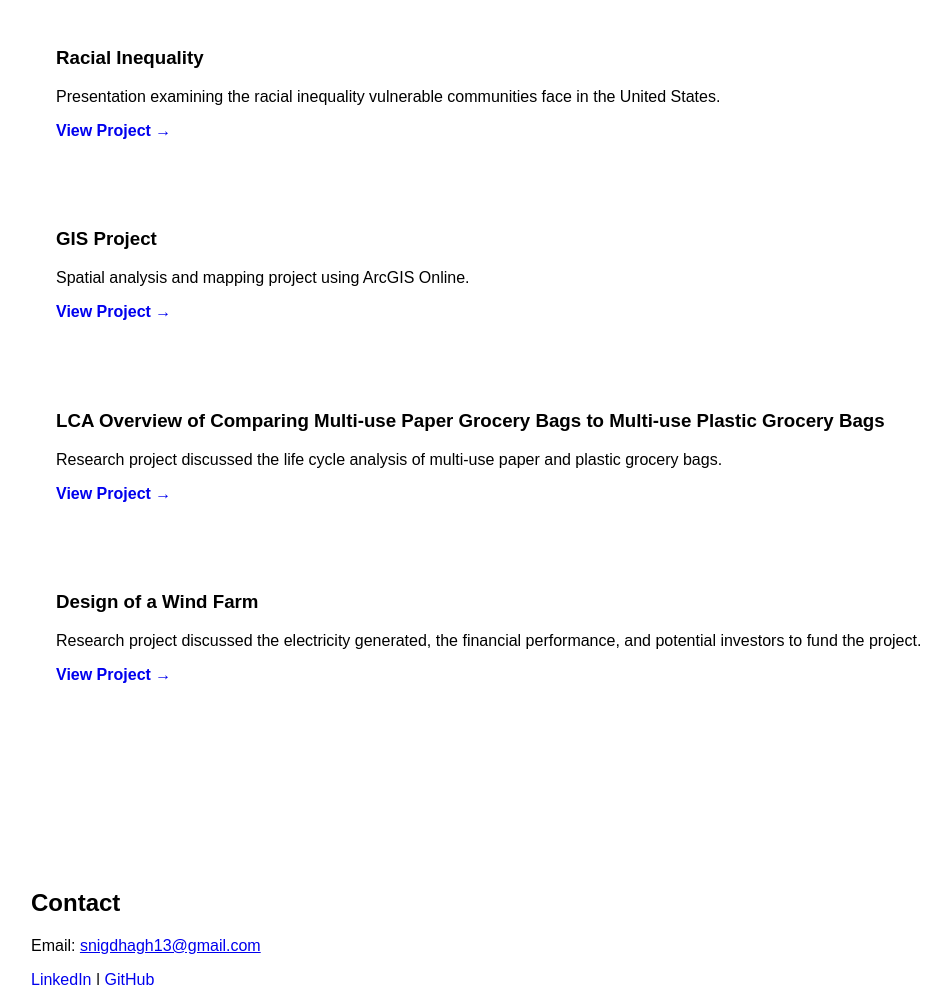
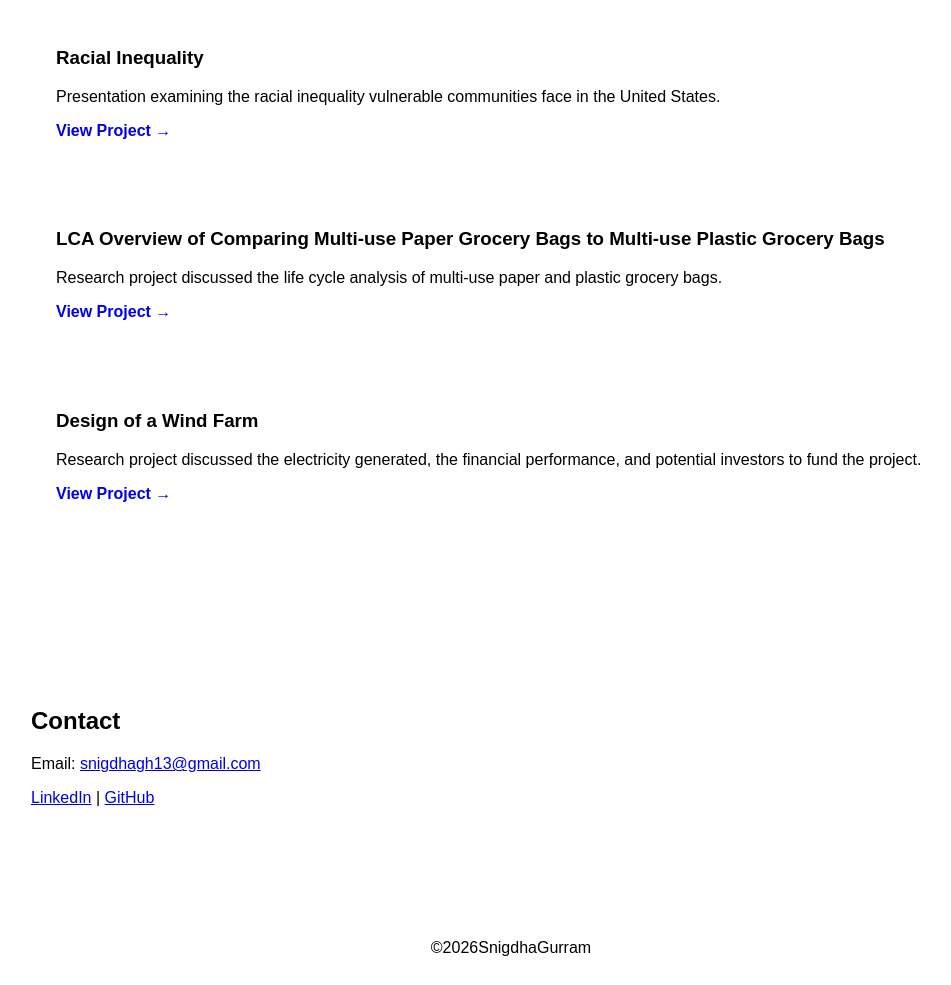
Before and after one commit to snigdhagh/snigdhagh.github.io, a plain HTML site: page index.html in a window 1280 px wide. Shown: the part 2933-3918 px from the top of the page, without its empty margins (129-1080 px from the left). Drawn offline with Linux system fonts and the light colour scheme.

Commit message:
Remove GIS Project card from index.html
Removed GIS Project section from the index.html file.

```diff
--- a/index.html
+++ b/index.html
@@ -202,20 +202,6 @@
 
     </div>
 
- <div class="card">
-
-    <h3>GIS Project</h3>
-
-    <p>
-      Spatial analysis and mapping project using ArcGIS Online.
-    </p>
-
-    <a href="projects/gis-project.pdf">
-      View Project →
-    </a>
-
-   </div>
-
     <div class="card">
       <h3>LCA Overview of Comparing Multi-use Paper Grocery Bags to Multi-use Plastic Grocery Bags</h3>
       <p>
```
